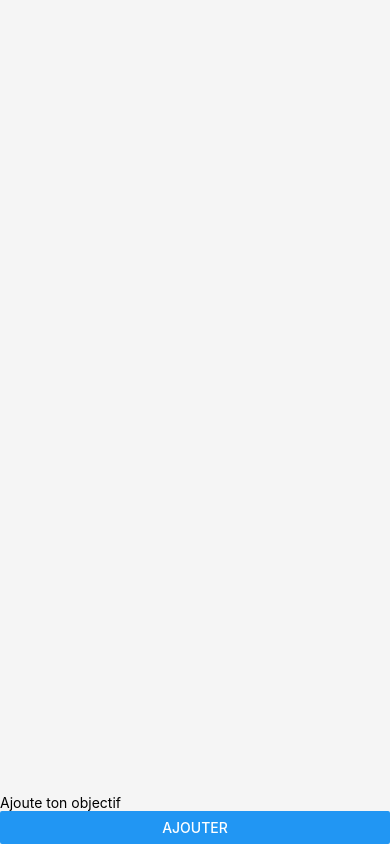
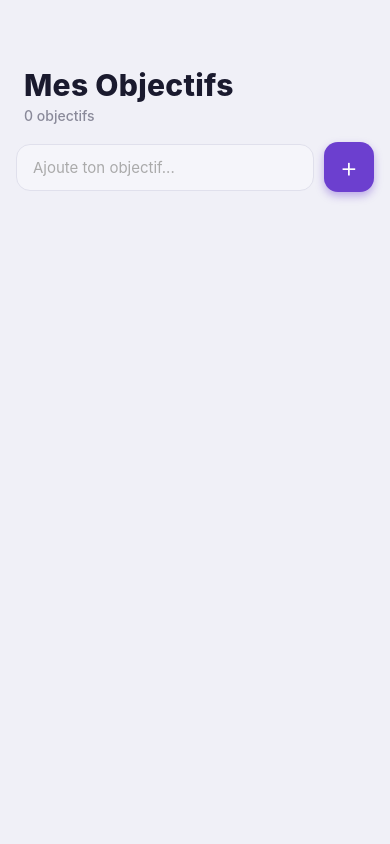
Before and after one commit to anas-dev523/Life-goals, a React Native app: screen / in a window 390 px wide. Built offline with nearby package versions, Linux system fonts and the light colour scheme.

Commit message:
ajout de changement de style avec Ia 2

```diff
--- a/App.js
+++ b/App.js
@@ -33,18 +33,27 @@ export default function App() {
 };
   return (
     <View style={styles.container}>
+      <View style={styles.header}>
+        <Text style={styles.headerTitle}>Mes Objectifs</Text>
+        <Text style={styles.headerCount}>
+          {Goals.length} objectif{Goals.length !== 1 ? 's' : ''}
+        </Text>
+      </View>
+      <GoalInput onAddGoal={addGoalHandler} />
       <FlatList
         data={Goals}
         renderItem={({ item }) => (
-     <GoalItem value={item.value} status={item.status}
+          <GoalItem
+            value={item.value}
+            status={item.status}
             onDelete={() => handleDelete(item.id)}
             onStatusChange={() => handleStatusChange(item.id)}
           />
         )}
         keyExtractor={(item) => item.id}
+        contentContainerStyle={styles.listContent}
       />
-      <GoalInput onAddGoal={addGoalHandler} />
-      <StatusBar style="auto" />
+      <StatusBar style="dark" />
     </View>
   );
 }
@@ -52,7 +61,28 @@ export default function App() {
 const styles = StyleSheet.create({
   container: {
     flex: 1,
-    backgroundColor: '#f5f5f5',
-    paddingTop: 60,
+    backgroundColor: '#f0f0f7',
+    paddingTop: 55,
+  },
+  header: {
+    paddingHorizontal: 24,
+    paddingTop: 12,
+    paddingBottom: 18,
+  },
+  headerTitle: {
+    fontSize: 30,
+    fontWeight: '800',
+    color: '#1a1a2e',
+    letterSpacing: 0.3,
+  },
+  headerCount: {
+    fontSize: 14,
+    color: '#8a8a9a',
+    marginTop: 4,
+    fontWeight: '500',
+  },
+  listContent: {
+    paddingBottom: 12,
+    flexGrow: 1,
   },
 });
--- a/components/GoalInput.js
+++ b/components/GoalInput.js
@@ -1,5 +1,5 @@
 import React, { useState } from 'react';
-import { View, TextInput, Button } from 'react-native';
+import { View, TextInput, TouchableOpacity, Text, StyleSheet } from 'react-native';
 
 export default function GoalInput({ onAddGoal }) {
   const [enteredText, setEnteredText] = useState('');
@@ -11,13 +11,61 @@ export default function GoalInput({ onAddGoal }) {
   };
 
   return (
-    <View>
-      <TextInput
-        placeholder="Ajoute ton objectif"
-        onChangeText={setEnteredText}
-        value={enteredText}
-      />
-      <Button title="Ajouter" onPress={addHandler} />
+    <View style={styles.container}>
+      <View style={styles.inputRow}>
+        <TextInput
+          style={styles.input}
+          placeholder="Ajoute ton objectif..."
+          placeholderTextColor="#aaa"
+          onChangeText={setEnteredText}
+          value={enteredText}
+        />
+        <TouchableOpacity style={styles.addButton} onPress={addHandler}>
+          <Text style={styles.addButtonText}>+</Text>
+        </TouchableOpacity>
+      </View>
     </View>
   );
 }
+
+const styles = StyleSheet.create({
+  container: {
+    marginHorizontal: 16,
+    marginBottom: 14,
+  },
+  inputRow: {
+    flexDirection: 'row',
+    alignItems: 'center',
+    gap: 10,
+  },
+  input: {
+    flex: 1,
+    backgroundColor: '#f5f5fa',
+    borderRadius: 14,
+    paddingHorizontal: 16,
+    paddingVertical: 13,
+    fontSize: 15,
+    color: '#1a1a2e',
+    borderWidth: 1.5,
+    borderColor: '#e0e0ec',
+  },
+  addButton: {
+    width: 50,
+    height: 50,
+    backgroundColor: '#6C3FCF',
+    borderRadius: 14,
+    alignItems: 'center',
+    justifyContent: 'center',
+    shadowColor: '#6C3FCF',
+    shadowOffset: { width: 0, height: 4 },
+    shadowOpacity: 0.4,
+    shadowRadius: 8,
+    elevation: 6,
+  },
+  addButtonText: {
+    color: '#fff',
+    fontSize: 28,
+    fontWeight: '300',
+    lineHeight: 32,
+  },
+});
--- a/components/GoalItem.js
+++ b/components/GoalItem.js
@@ -1,56 +1,87 @@
 import React from 'react';
-import { View, Text, StyleSheet, Alert,Button, TouchableOpacity } from 'react-native';
-export default function GoalItem({ value, status, onDelete,onStatusChange }){
-const alerthandler = (item) =>{
+import { View, Text, StyleSheet, Alert, TouchableOpacity } from 'react-native';
+
+const STATUS_STYLES = {
+  'En cours': { bg: '#EBF4FF', color: '#2563EB' },
+  'Terminé':  { bg: '#ECFDF5', color: '#059669' },
+  'Abandonné':{ bg: '#FEF2F2', color: '#DC2626' },
+};
+
+export default function GoalItem({ value, status, onDelete, onStatusChange }) {
+  const alerthandler = () => {
     Alert.alert(
-        'Supprimer',
-        "tu veux vraimenet supprimer ?",
-        [
-           { text: 'Annuler' ,style :'cancel'},
-           { text: 'Supprimer' , style :'destructive',onPress: onDelete},
-        ]
-    )
+      'Supprimer',
+      "tu veux vraiment supprimer ?",
+      [
+        { text: 'Annuler', style: 'cancel' },
+        { text: 'Supprimer', style: 'destructive', onPress: onDelete },
+      ]
+    );
+  };
 
+  const badge = STATUS_STYLES[status] || { bg: '#f3e8ff', color: '#8237d8' };
+
+  return (
+    <View style={styles.item}>
+      <Text style={styles.value} numberOfLines={2}>{value}</Text>
+      <TouchableOpacity
+        onPress={onStatusChange}
+        style={[styles.statusBadge, { backgroundColor: badge.bg }]}
+      >
+        <Text style={[styles.statusText, { color: badge.color }]}>{status}</Text>
+      </TouchableOpacity>
+      <TouchableOpacity style={styles.deleteButton} onPress={alerthandler}>
+        <Text style={styles.deleteText}>✕</Text>
+      </TouchableOpacity>
+    </View>
+  );
 }
-return(
-    <View style={styles.item}>
-        <Text style={styles.value}>{value}</Text>
-        <TouchableOpacity onPress={onStatusChange}><Text style={styles.status}>{status}</Text></TouchableOpacity>
-        <Button title="supprimer" onPress={alerthandler} />
-    </View>
-
-);}
 
 const styles = StyleSheet.create({
   item: {
     backgroundColor: '#ffffff',
-    padding: 16,
-    marginVertical: 6,
+    paddingHorizontal: 16,
+    paddingVertical: 14,
+    marginVertical: 5,
     marginHorizontal: 16,
-    borderRadius: 12,
+    borderRadius: 16,
     flexDirection: 'row',
     alignItems: 'center',
     justifyContent: 'space-between',
-    shadowColor: '#000',
-    shadowOffset: { width: 0, height: 1 },
-    shadowOpacity: 0.1,
-    shadowRadius: 4,
-    elevation: 2,
+    shadowColor: '#6C3FCF',
+    shadowOffset: { width: 0, height: 2 },
+    shadowOpacity: 0.07,
+    shadowRadius: 8,
+    elevation: 3,
   },
   value: {
-    fontSize: 16,
-    fontWeight: 'bold',
-    color: '#1a1a1a',
+    fontSize: 15,
+    fontWeight: '600',
+    color: '#1a1a2e',
     flex: 1,
+    marginRight: 8,
   },
-  status: {
+  statusBadge: {
+    borderRadius: 10,
+    paddingHorizontal: 10,
+    paddingVertical: 5,
+    marginRight: 8,
+  },
+  statusText: {
+    fontSize: 12,
+    fontWeight: '700',
+  },
+  deleteButton: {
+    width: 32,
+    height: 32,
+    borderRadius: 10,
+    backgroundColor: '#FEF2F2',
+    alignItems: 'center',
+    justifyContent: 'center',
+  },
+  deleteText: {
+    color: '#DC2626',
     fontSize: 13,
-    color: '#8237d8',
-    fontWeight: '600',
-    marginHorizontal: 8,
-    paddingHorizontal: 8,
-    paddingVertical: 3,
-    backgroundColor: '#f3e8ff',
-    borderRadius: 8,
+    fontWeight: '700',
   },
-})
+});
```
Lines whose indentation alone changed are shown as unchanged.
